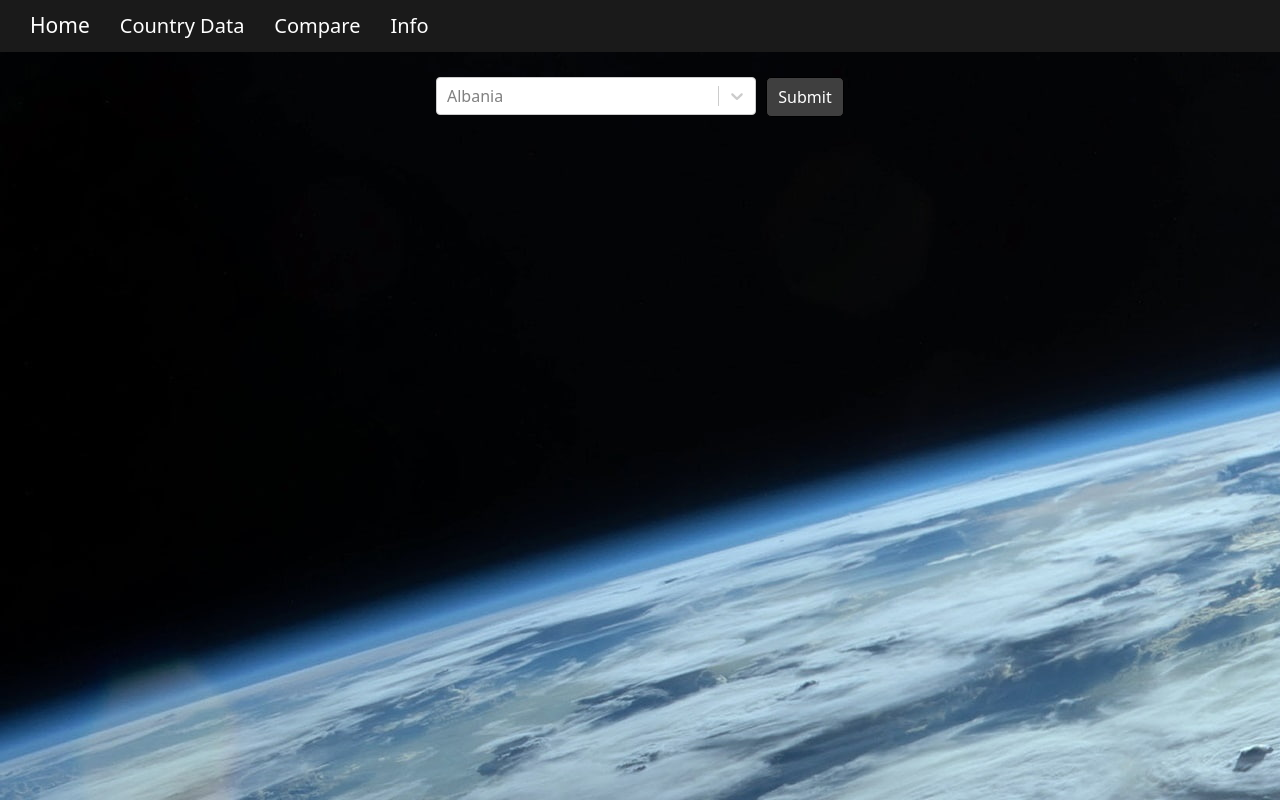
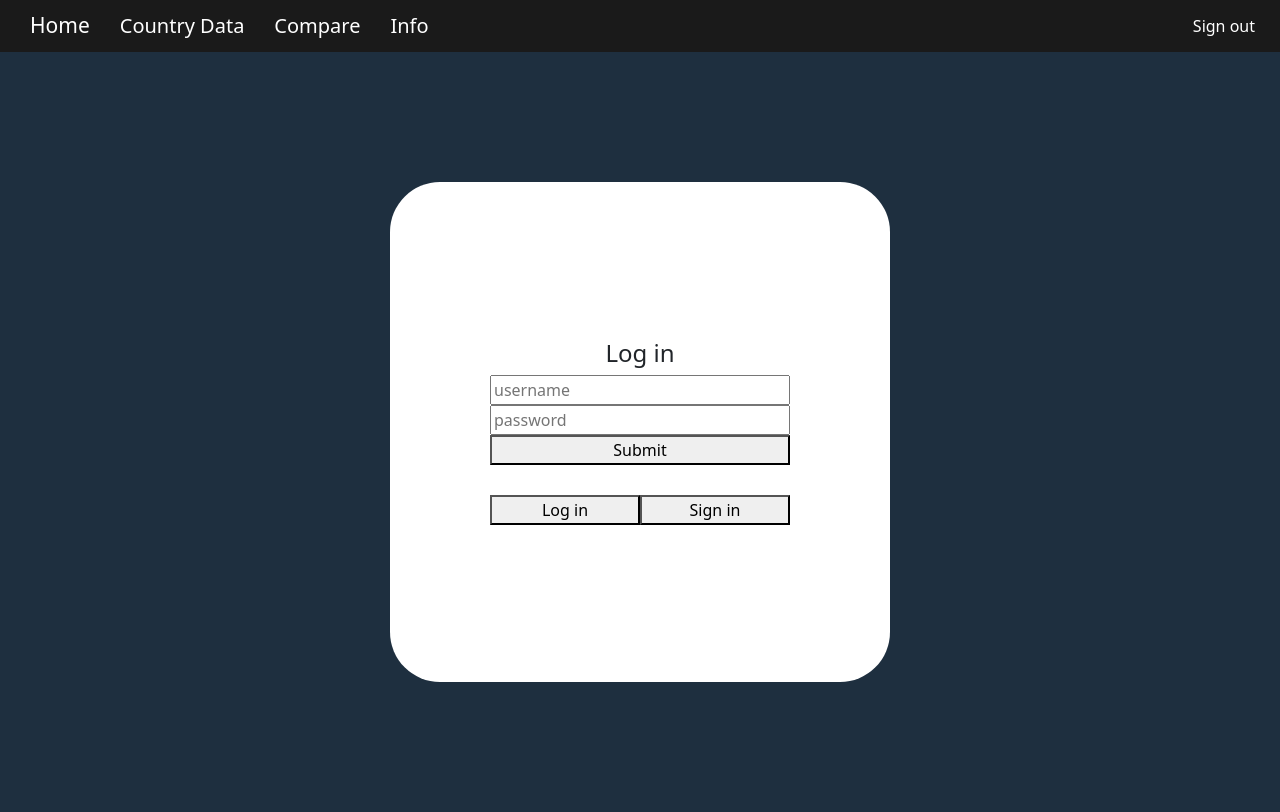
Before and after one commit to deansainer/living-cost-lens, a React (Create React App) app in the folder client/: page /country in a window 1280 px wide. Built offline with nearby package versions, Linux system fonts and the light colour scheme; no server answers.

Commit message:
i made all the routes visible only if user is logged in

```diff
--- a/client/src/App.js
+++ b/client/src/App.js
@@ -1,4 +1,4 @@
-import {Route, Routes} from 'react-router-dom';
+import { Route, Routes } from 'react-router-dom';
 import NavBar from './components/NavBar';
 import 'bootstrap/dist/css/bootstrap.min.css';
 import HomePage from './pages/HomePage';
@@ -6,27 +6,34 @@ import InfoPage from './pages/InfoPage';
 import CountryDataPage from './pages/CountryDataPage'
 import CompareDataPage from './pages/CompareDataPage';
 import Auth from './components/Auth';
+import Cookies from 'js-cookie';
 
 
 function App() {
+
+
+  const token = Cookies.get('token')
+  const username = Cookies.get('username')
 
   return (
     <div className="App">
       <NavBar/>
       <Routes>
+        {token && username ? (
+          <>
             <Route path='/' element={<HomePage/>}/>
             <Route path='/info' element={<InfoPage/>}/>
             <Route path='/country' element={<CountryDataPage/>}/>
             <Route path='/country/:countryName' element={<CountryDataPage/>}/>
-
             <Route path='/compare' element={<CompareDataPage/>}/>
             <Route path='/compare/:firstCountry/:secondCountry' element={<CompareDataPage/>}/>
-
-        <Route path='/auth' element={<Auth/>}/>
-
+          </>
+        ) : (
+          <Route path='*' element={<Auth/>}/>
+        )}
       </Routes>
     </div>
   );
+}
 
-}
-export default App
+export default App;
--- a/client/src/components/Auth.js
+++ b/client/src/components/Auth.js
@@ -23,6 +23,7 @@ const Auth = () => {
     if(response.data.token && response.data.username){
       Cookies.set('username', response.data.username, { expires: 7 });
       Cookies.set('token', response.data.token, { expires: 7 });
+      window.location.reload()
     } else {
       setMessage('Auth action failed :(')
     }
--- a/client/src/components/NavBar.js
+++ b/client/src/components/NavBar.js
@@ -1,18 +1,27 @@
 import { Link } from 'react-router-dom';
+import Cookies from 'js-cookie';
 
-
-function ColorSchemesExample() {
+function Navbar() {
+  function signOut(){
+    Cookies.remove('username');
+    Cookies.remove('token');
+    window.location.reload();
+  }
 
   return (
     <div className='navbar'>
-      <div>
+      <div className="nav_links">
         <Link className={'home_nav_link'} to={'/'}>Home</Link>
         <Link className={'nav_link'} to={'/country'}>Country Data</Link>
         <Link className={'nav_link'} to={'/compare'}>Compare</Link>
         <Link className={'nav_link'} to={'/info'}>Info</Link>
       </div>
+      <div className='signout_div'>
+        <span className='username_nav'>{Cookies.get('username')}</span>
+        <span className='sign_out_nav' onClick={signOut}>Sign out</span>
+      </div>
     </div>
   );
 }
 
-export default ColorSchemesExample;
+export default Navbar;
--- a/client/src/index.css
+++ b/client/src/index.css
@@ -239,7 +239,16 @@ body{
 }
 
 .sign_out_nav{
-  margin-left: 1415px;
   cursor:pointer;
+  display: flex;
+  justify-content: flex-end;
+  margin-right: 25px;
+}
 
+.signout_div{
+  display: flex;
 }
+
+.username_nav{
+  margin-right: 15px;
+}
```
Lines whose indentation alone changed are shown as unchanged.
